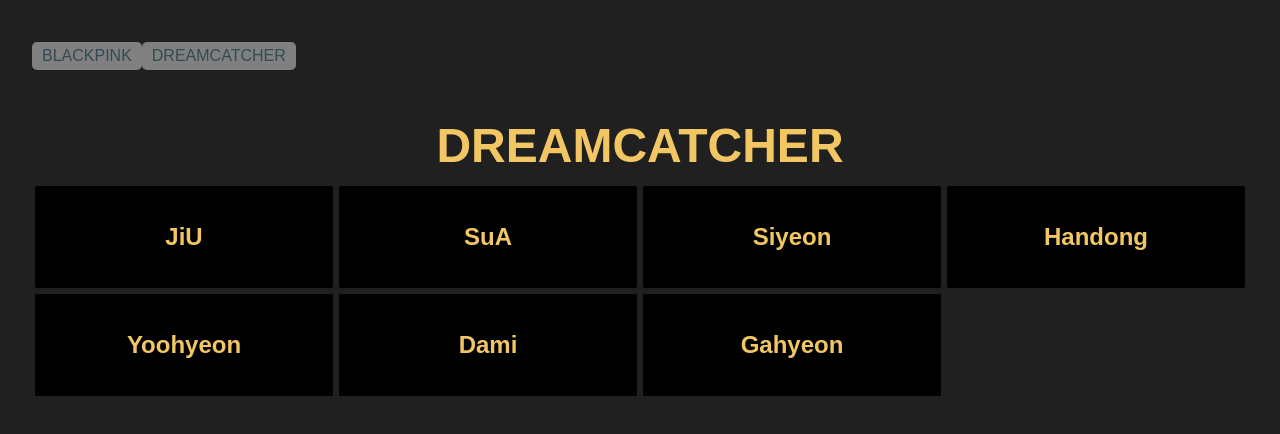
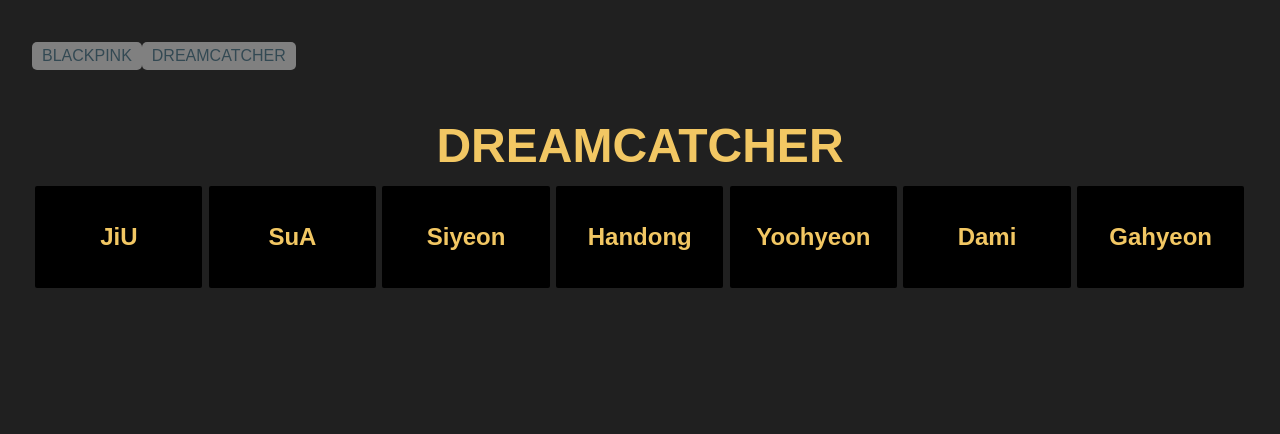
Before and after one commit to FuryFighter/angulartestheroes, an Angular app: page /heroes in a window 1280 px wide. Shown: the top 434 px of the page. Built offline with nearby package versions, Linux system fonts and the light colour scheme.

Commit message:
3 files modified

```diff
--- a/src/app/dashboard/dashboard.component.css
+++ b/src/app/dashboard/dashboard.component.css
@@ -18,7 +18,7 @@
 }
 h3 {
   text-align: center;
-  font-size: 50px;
+  font-size: 3em;
   margin-bottom: 10;
   color: pink;
 }
--- a/src/app/heroes/heroes.component.css
+++ b/src/app/heroes/heroes.component.css
@@ -6,7 +6,8 @@
   padding-bottom: 0.4em;
 }
 [class*='col-']:last-of-type {
-  padding-right: 0;
+  padding-right: 0.2em;
+
 }
 a {
   text-decoration: none;
@@ -30,7 +31,7 @@
   margin: 0;
 }
 .col-4-11 {
-  width: 25%;
+  width: 14.28%;
 }
 .module {
   font-weight: bold;
@@ -47,14 +48,13 @@
 
 @-webkit-keyframes DC {
   0% {background-color: black; color:#f2c763 }
-  100% {background-color: #f2c763; color: black }
+  100% {background-color: #f2c763; color: black; }
 
 }
 
 @keyframes DC {
-  0% {background-color: black; color:#f2c763 }
-  100% {background-color: #f2c763; color: black }
-
+  0% {background-color: black; color:#f2c763}
+  100% {background-color: #f2c763; color: black;}
 
 }
 
--- a/src/app/heroes/heroes.component.html
+++ b/src/app/heroes/heroes.component.html
@@ -3,7 +3,9 @@
   <a *ngFor="let hero of heroes" class="col-4-11"
       routerLink="/detail/{{hero.id}}">
     <div class="module hero">
-      <h4>{{hero.name}}</h4>
+      <h4>
+        <div>{{hero.name}}</div>
+      </h4>
     </div>
   </a>
 </div>
```
